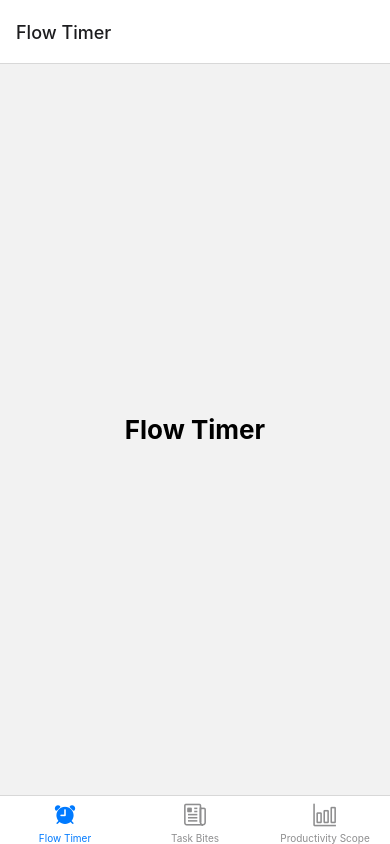
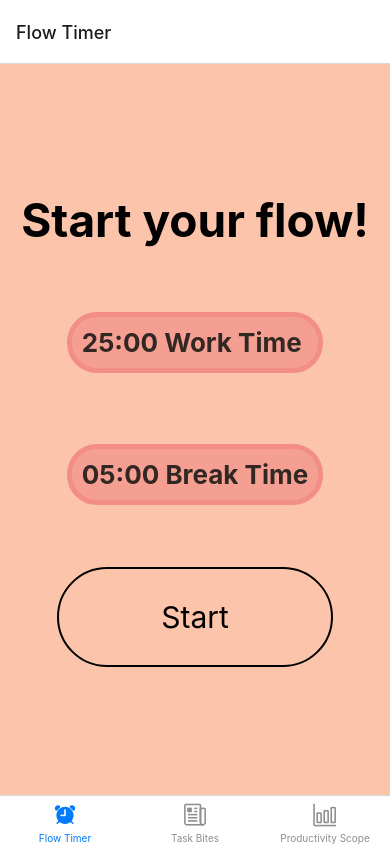
Before and after one commit to Clarencemeo/SmartShift, a React Native app: screen / in a window 390 px wide. Built offline with nearby package versions, Linux system fonts and the light colour scheme.

Commit message:
made ui for timer, and ui after starting timer

```diff
--- a/navigation/MainContainer.js
+++ b/navigation/MainContainer.js
@@ -3,11 +3,13 @@ import {View, Text} from 'react-native';
 
 import {NavigationContainer} from '@react-navigation/native';
 import {createBottomTabNavigator} from '@react-navigation/bottom-tabs';
+import { createStackNavigator } from '@react-navigation/stack';
 import Ionicons from 'react-native-vector-icons/Ionicons';
 
 import PomodoroTimer from './screens/PomodoroTimer';
 import Productivity from './screens/Productivity';
 import TaskBites from './screens/TaskBites';
+import StartTimer from './screens/StartTimer';
 
 const pom = 'Flow Timer';
 const productivity = 'Productivity Scope';
@@ -15,17 +17,25 @@ const taskBites = 'Task Bites';
 
 const Tab = createBottomTabNavigator();
 
-export default function MainContainer() {
+function Tabs () {
     return (
-        <NavigationContainer>
-            <Tab.Navigator
+        <Tab.Navigator
+            //initialRouteName describes the default screen
             initialRouteName = {pom}
+            //screenOptions describes properties for each
+            //tab in the navBar.
+            //Screenoptions takes in route, which is the current tab.
+            //Screenoptions will return an object describing the properties for that tab
             screenOptions = {({route}) => ({
                 tabBarIcon: ({focused, color, size}) => {
                     let iconName;
                     let rn = route.name;
 
+                    //if the route or current screen is the pomodoro timer,
+                    //then highlight the alarm tab IF it is focused.
+                    //else, just show the outline
                     if (rn === pom) {
+                        //focused describes whether the tab is focused or not
                         iconName = focused ? 'alarm' : 'alarm-outline'
 
                     } else if (rn === taskBites) {
@@ -42,10 +52,34 @@ export default function MainContainer() {
             })}
 
             >
-                <Tab.Screen name={pom} component={PomodoroTimer}/>
+                <Tab.Screen name={pom} component={TimerStack}/>
                 <Tab.Screen name={taskBites} component={TaskBites}/>
                 <Tab.Screen name={productivity} component={Productivity}/>
-            </Tab.Navigator>
+        </Tab.Navigator>
+    );
+}
+
+//The stack describes any screens associated with a particular screen.
+//Here, this is the stack of screens associated with the flow timer screen.
+//The flow timer can either go to itself or the StartTimer screen.
+//Define any new screens related to the flow timer screen here.
+//Feel free to make a new stack for a new list of screens.
+//It's also useful to link screens in a stack, since this is
+//how the program determines which screen the "back button" on a phone links to
+const Stack = createStackNavigator();
+function TimerStack() {
+    return (
+      <Stack.Navigator initialRouteName="Flow Timer">
+        <Stack.Screen name="Flow Timer" component={PomodoroTimer} options={{ headerShown: false }} />
+        <Stack.Screen name='StartTimer' component={StartTimer} options={{ headerShown: false }} />
+      </Stack.Navigator>
+    );
+  }
+
+export default function MainContainer() {
+    return (
+        <NavigationContainer>
+            <Tabs/>
         </NavigationContainer>
     )
 }
--- a/navigation/screens/PomodoroTimer.js
+++ b/navigation/screens/PomodoroTimer.js
@@ -1,10 +1,47 @@
 import * as React from 'react';
-import {StyleSheet, View, Text} from 'react-native';
+import {useState} from 'react';
+import {StyleSheet, View, Text, Fragment, TouchableOpacity} from 'react-native';
+import {NavigationContainer, useNavigation} from '@react-navigation/native';
+import { createStackNavigator } from '@react-navigation/stack';
+import TaskBites from './TaskBites';
+import Stacker from '../MainContainer';
+
+
+//exporting these functions make them visible to other files.
+//this will be useful, as we can use the timer duration
+//and apply it onto other filex.
+export function getTimerWorkDuration() {
+    const [timerWorkDuration, setWorkTimer] = useState('25:00');
+    return timerWorkDuration;
+}
+
+export function getTimerBreakDuration() {
+    const [timerBreakDuration, setBreak] = useState('05:00');
+    return timerBreakDuration;
+}
 
 export default function PomodoroTimer() {
+    const navigation = useNavigation();
+    const timerWorkDuration = getTimerWorkDuration()
+    const timerBreakDuration = getTimerBreakDuration()
+    function timerWorkHandler() {
+        console.log('hi');
+    }
+
+    //the TouchableOpacity is our START button.
+    //for BACKEND: when this button is clicked, start the timer.
     return (
         <View style = {styles.timerContainer}>
-            <Text style = {styles.timerText} onPress={() => alert('Start your flow!')}>Flow Timer</Text>
+            <Text style = {styles.timerTitle} onPress={() => alert('Start your flow!')}>Start your flow!</Text>
+            <View style = {styles.midcontainer}>
+                <Text style = {styles.timerText} onPress={() => alert('Start your flow!')}>{timerWorkDuration} Work Time</Text>
+                <Text style = {styles.timerText} onPress={() => alert('Start your flow!')}>{timerBreakDuration} Break Time</Text>
+                <TouchableOpacity style = {styles.buttonStyle} onPress={() =>
+                    navigation.navigate('StartTimer')
+                }>
+                    <Text style={styles.buttonText}>Start</Text>
+                </TouchableOpacity>
+            </View>
         </View>
     );
 
@@ -14,10 +51,44 @@ const styles = StyleSheet.create({
     timerContainer: {
         flex: 1,
         alignItems: 'center',
-        justifyContent: 'center'
+        justifyContent: 'center',
+        backgroundColor: '#fbc4ab'
+    },
+    midcontainer: {
+        height: '50%',
+        justifyContent: 'space-between',
     },
     timerText: {
+        alignItems: 'center',
+        justifyContent: 'center',
+        margin: 10,
         fontSize: 26,
-        fontWeight: 'bold'
+        borderRadius: 30,
+        padding: 10,
+        backgroundColor: '#f4978e',
+        borderWidth: 5,
+        borderColor: '#f08080',
+        //backgroundColor: 'red',
+        fontWeight: 'bold',
+        opacity: 0.8,
+        overflow: 'hidden'
+    },
+    timerTitle: {
+        flex: 0.3,
+        fontSize: 46,
+        fontWeight: 'bold',
+        borderRadius: 20
+    },
+    buttonStyle: {
+        alignItems: 'center',
+        justifyContent: 'center',
+        fontSize: 46,
+        fontWeight: 'bold',
+        borderRadius: 50,
+        borderWidth: 2
+    },
+    buttonText: {
+        fontSize: 30,
+        padding: 30,
     }
 });
--- /dev/null
+++ b/navigation/screens/StartTimer.js
@@ -0,0 +1,21 @@
+import * as React from 'react';
+import { getTimerWorkDuration } from './PomodoroTimer';
+import {StyleSheet, View, Text, Fragment, TouchableOpacity} from 'react-native';
+
+//as of now, just shows the timer in a bad font.
+//backend should make sure the timer is counting down.
+function App() {
+  const timer = getTimerWorkDuration();
+  return (
+    <View>
+        <Text style = {styles.font}>{timer} hi</Text>
+    </View>
+  );
+}
+
+export default App;
+const styles = StyleSheet.create({
+    font: {
+        fontSize: 30
+    }
+});
```
Also changed, not shown: package.json (+9 -1 lines), 1 other file (tests, documents, lock files or other folders).
